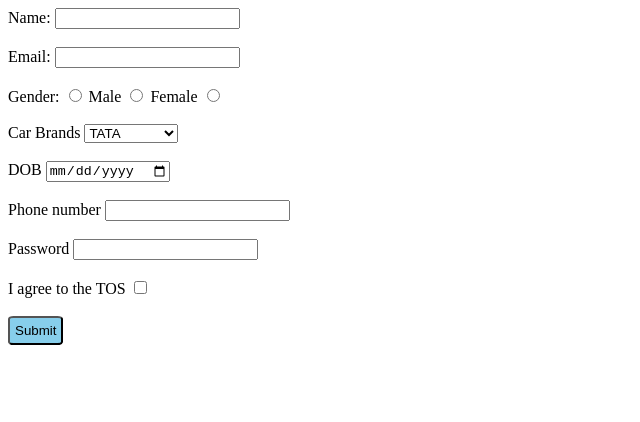
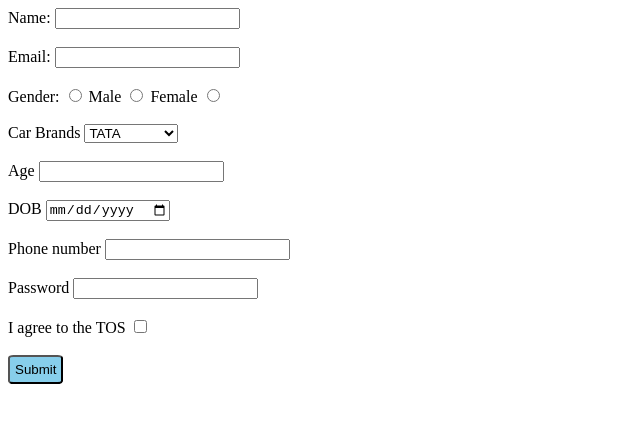
Before and after one commit to acciojob/signup-form-car-Saipavan8790, a website: page main.html in a window 1280 px wide. Shown: the whole page, without its empty margins (0-640 px from the left). Drawn offline with Linux system fonts and the light colour scheme.

Commit message:
created a submission

```diff
--- a/main.html
+++ b/main.html
@@ -30,6 +30,9 @@
 			<option value="mahindra">MAHINDRA</option>
 		</select>
 		<br><br>
+		<label for="carage">Age</label>
+		<input type="number" name="carage" required>
+		<br><br>
 		<label for="dob">DOB</label>
 		<input type="date" id="dob" required>
 		<br><br>
```
